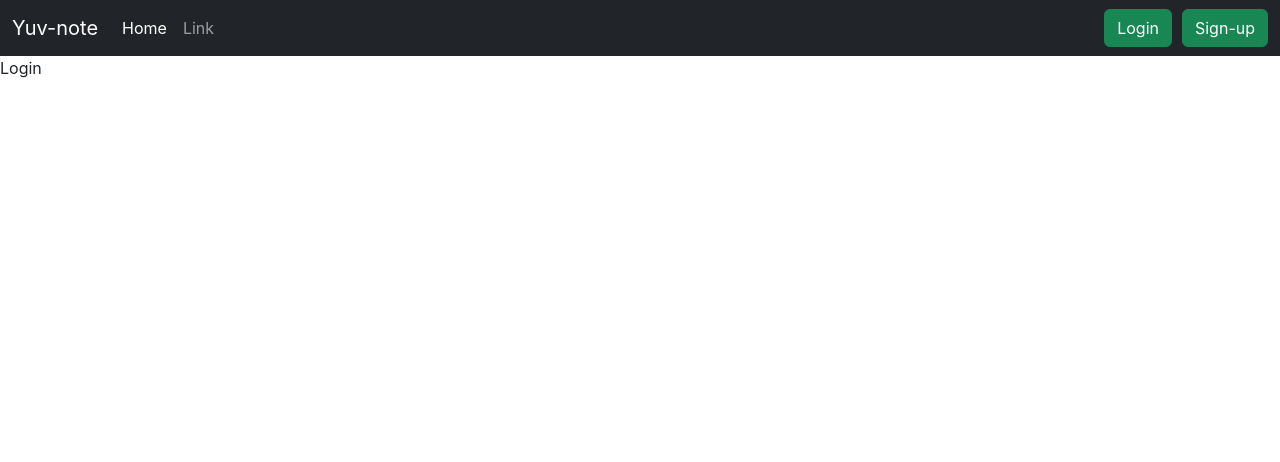
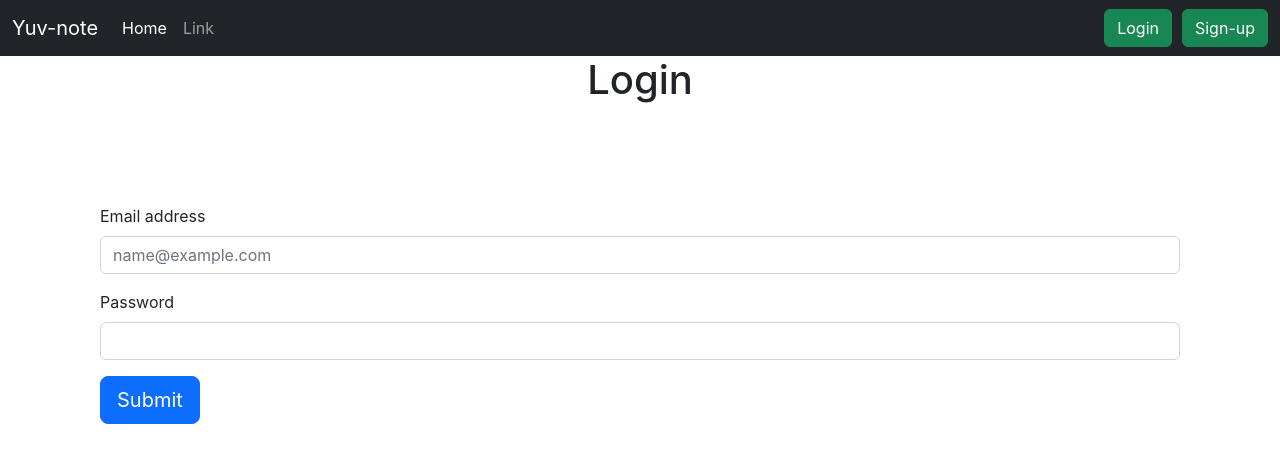
Before and after one commit to YuvRaj6392/technotes, a React (Create React App) app: page /login in a window 1280 px wide. Shown: the top 462 px of the page. Built offline with nearby package versions, Linux system fonts and the light colour scheme.

Commit message:
completed the login and signup functionality

```diff
--- a/src/App.js
+++ b/src/App.js
@@ -1,19 +1,21 @@
-import React from 'react'
-import NoteState from './context/NoteState'
-import { BrowserRouter as Router, Routes, Route } from 'react-router-dom'
-import Signup from './components/Signup'
-import Navbar from './components/Navbar'
-import Login from './components/Login'
+import React from "react";
+import NoteState from "./context/NoteState";
+import { BrowserRouter as Router, Routes, Route } from "react-router-dom";
+import Signup from "./components/Signup";
+import Navbar from "./components/Navbar";
+import Login from "./components/Login";
+import Home from "./components/Home";
 export default function App() {
   return (
     <NoteState>
-    <Router>
-    <Navbar />
-      <Routes>
-        <Route exact path='/signup' element={<Signup />} />
-        <Route exact path='/login' element={<Login />} />
-      </Routes>
-    </Router>
+      <Router>
+        <Navbar />
+        <Routes>
+          <Route exact path="/" element={<Home />} />
+          <Route exact path="/signup" element={<Signup />} />
+          <Route exact path="/login" element={<Login />} />
+        </Routes>
+      </Router>
     </NoteState>
-  )
+  );
 }
--- a/src/components/Home.js
+++ b/src/components/Home.js
@@ -5,7 +5,7 @@ export default function Home() {
 
   return (
     <div>
-
+      This is the home page!
     </div>
   )
 }
--- a/src/components/Login.js
+++ b/src/components/Login.js
@@ -1,7 +1,74 @@
-import React from 'react'
+import React, { useState } from "react";
+import { useNavigate } from "react-router-dom";
+export default function Login() {
+  const [email, setEmail] = useState("");
+  const [password, setPassword] = useState("");
+  const history = useNavigate();
+  const submitHandle = async (e) => {
+    e.preventDefault();
+    if (!email || !password) {
+      alert("Fill all the fields");
+    } else {
+      const response = await fetch(`http://localhost:8080/api/login`, {
+        method: "POST",
+        headers: {
+          "Content-Type": "application/json",
+        },
+        body: JSON.stringify({
+          email: email,
+          password: password,
+        }),
+      });
+      const json = await response.json();
+      if (json.success) {
+        localStorage.setItem("id", json.message.id);
+        localStorage.setItem("token", json.message.token);
+        history("/");
+      } else {
+        alert(json.message);
+      }
+    }
+  };
+  return (
+    <>
+      <h1 style={{ textAlign: "center" }}>Login</h1>
+      <div style={{ margin: 100 }}>
+        <form onSubmit={submitHandle}>
+          <div className="mb-3">
+            <label htmlFor="email" className="form-label">
+              Email address
+            </label>
+            <input
+              type="email"
+              className="form-control"
+              id="email"
+              placeholder="name@example.com"
+              value={email}
+              onChange={(e) => {
+                setEmail(e.target.value);
+              }}
+            />
+          </div>
+          <div className="mb-3">
+            <label htmlFor="password" className="form-label">
+              Password
+            </label>
+            <input
+              type="password"
+              className="form-control"
+              id="password"
+              value={password}
+              onChange={(e) => {
+                setPassword(e.target.value);
+              }}
+            ></input>
+          </div>
 
-export default function Login() {
-  return (
-    <div>Login</div>
-  )
+          <div className="mb-3" style={{ marginRight: "20px" }}>
+            <input type="submit" className="btn btn-primary btn-lg"></input>
+          </div>
+        </form>
+      </div>
+    </>
+  );
 }
--- a/src/components/Navbar.js
+++ b/src/components/Navbar.js
@@ -1,6 +1,13 @@
 import React from 'react'
 import { Link } from 'react-router-dom'
+import { useNavigate } from "react-router-dom";
 export default function Navbar() {
+  const history=useNavigate();
+  const logout=()=>{
+    localStorage.removeItem('id');
+    localStorage.removeItem('token');
+    history('/login')
+  }
   return (
     <>
         <nav className="navbar navbar-expand-lg navbar-dark bg-dark">
@@ -24,7 +31,7 @@ export default function Navbar() {
       <Link style={{marginRight:10}} className='btn btn-success' to='/login' >Login</Link>
       <Link className='btn btn-success' to='/signup' >Sign-up</Link>
       </form>:
-      <button className='btn btn-danger'>Logout</button>
+      <button onClick={logout} className='btn btn-danger'>Logout</button>
 
       }
 
--- a/src/components/Signup.js
+++ b/src/components/Signup.js
@@ -1,47 +1,47 @@
 import React, { useState } from "react";
+import { useNavigate } from "react-router-dom";
 export default function Signup() {
   const [email, setEmail] = useState("");
   const [name, setName] = useState("");
   const [password, setPassword] = useState("");
-  const submitHandle=async(e)=>{
+  const history = useNavigate();
+  const submitHandle = async (e) => {
     e.preventDefault();
-    if(!email || !name || !password)
-    {
-      alert("Please enter all the fields!")
-    }
-    else if(password.length<=8)
-    {
-      alert("Length of the password should be greater than 8")
+    if (!email || !name || !password) {
+      alert("Please enter all the fields!");
+    } else if (password.length <= 8) {
+      alert("Length of the password should be greater than 8");
+
+    } else {
+      const response = await fetch(`http://localhost:8080/api/signup`, {
+        method: "POST",
+        headers: {
+          "Content-Type": "application/json",
+        },
+        body: JSON.stringify({
+          name: name,
+          email: email,
+          password: password,
+        }),
+      });
+      const json = await response.json();
+      if (json.success) {
         setEmail("");
         setName("");
         setPassword("");
-    }
-    else
-    {
-     const response=await fetch(`http://localhost:8080/api/signup`,{
-      method:'POST',
-      headers:{
-        'Content-Type':'application/json'
-      },
-      body:JSON.stringify({
-        name:name,
-        email:email,
-        password:password
-      })
-
-     })
-     const json=await response.json();
-     console.log(json)
+        history("/login");
+      } else {
         setEmail("");
         setName("");
         setPassword("");
+        alert(json.message);
       }
     }
+  };
   return (
     <>
-    <h1 style={{textAlign:'center'}}>Sign-up</h1>
+      <h1 style={{ textAlign: "center" }}>Sign-up</h1>
       <div style={{ margin: 100 }}>
-
         <form onSubmit={submitHandle}>
           <div className="mb-3">
             <label htmlFor="email" className="form-label">
@@ -86,14 +86,11 @@ export default function Signup() {
             ></input>
           </div>
 
-      <div className="mb-3" style={{marginRight:'20px'}} >
+          <div className="mb-3" style={{ marginRight: "20px" }}>
             <input type="submit" className="btn btn-primary btn-lg"></input>
           </div>
-
-
         </form>
       </div>
     </>
-
   );
 }
```
Lines whose indentation alone changed are shown as unchanged.
